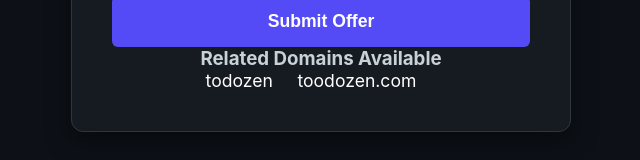
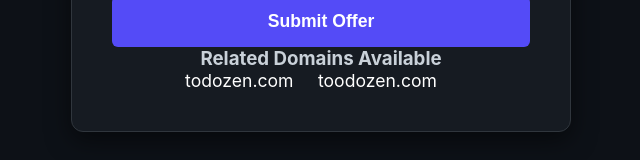
Before and after one commit to kudwitt/2dozen.com, a plain HTML site: page index.html in a window 1280 px wide. Shown: the part 538-698 px from the top of the page, without its empty margins (319-959 px from the left). Drawn offline with Linux system fonts and the light colour scheme.

Commit message:
Update index.html
fixed typo

```diff
--- a/index.html
+++ b/index.html
@@ -113,7 +113,7 @@
     <div class="related-domains">
         <h3>Related Domains Available</h3>
         <ul class="related-list">
-            <a href="https://todozen.com">todozen</a>
+            <a href="https://todozen.com">todozen.com</a>
             <a href="https://toodozen.com">toodozen.com</a>
         </ul>
     </div>
```
